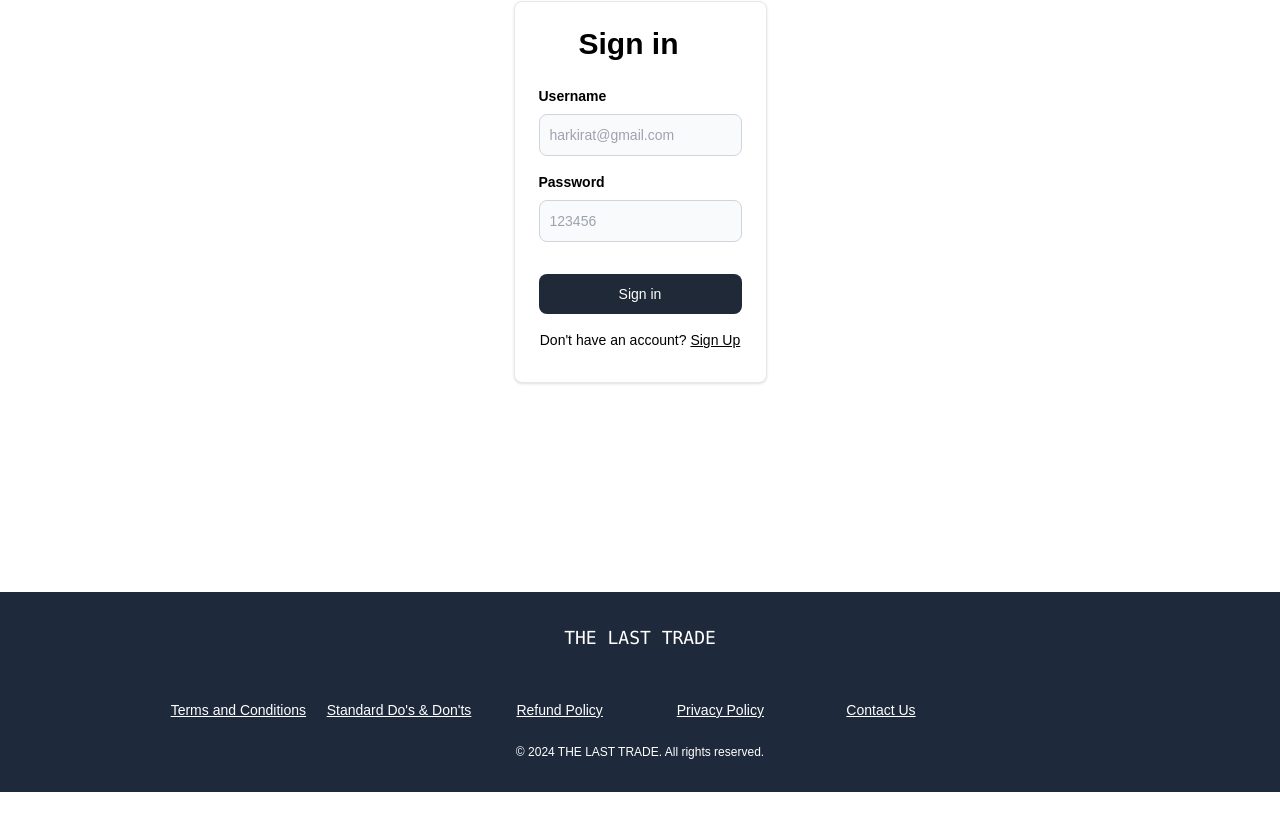
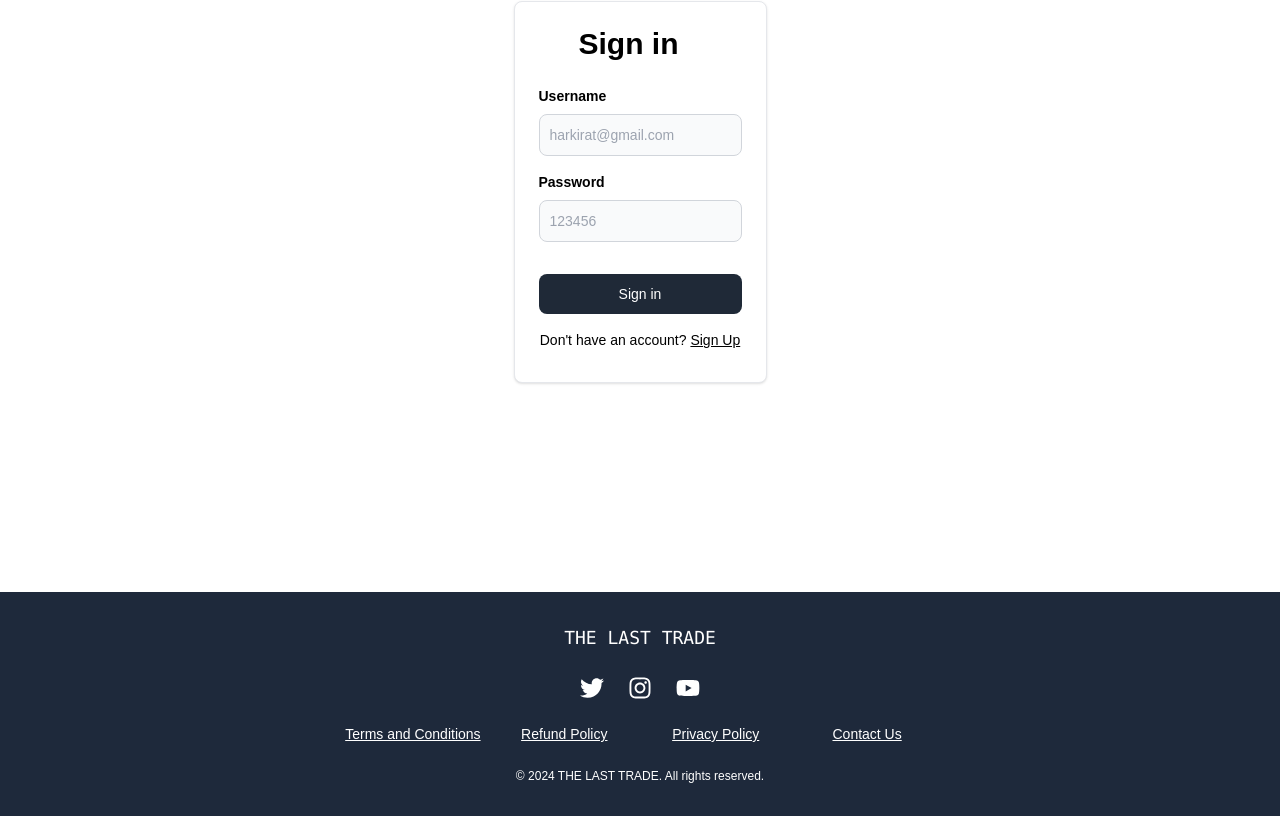
Before and after one commit to knight099/thelasttrade, a Next.js app: page /signin in a window 1280 px wide. Shown: the part 289-1105 px from the top of the page. Before the commit the page ends 1081 px from the top, so only its background shows below. Built offline with nearby package versions, Linux system fonts and the light colour scheme.

Commit message:
next implement

```diff
--- a/app/components/Footer.tsx
+++ b/app/components/Footer.tsx
@@ -1,6 +1,6 @@
 /* eslint-disable @typescript-eslint/no-unused-vars */
 "use client"
-// import { FaTwitter, FaInstagram, FaYoutube } from "react-icons/fa";
+import { FaTwitter, FaInstagram, FaYoutube } from "react-icons/fa";
 
 export function Footer() {
   return (
@@ -12,7 +12,7 @@ export function Footer() {
         {/* Social Media Links */}
         <div className="flex space-x-6">
           {/* Twitter (commented out) */}
-          {/* <a
+          <a
             href="https://www.twitter.com/thelasttrade"
             target="_blank"
             rel="noopener noreferrer"
@@ -20,7 +20,7 @@ export function Footer() {
             className="hover:text-gray-400 transition"
           >
             <FaTwitter size={24} />
-          </a> */}
+          </a>
           <a
             href="https://www.instagram.com/tthelasttrade"
             target="_blank"
@@ -28,7 +28,7 @@ export function Footer() {
             aria-label="Instagram"
             className="hover:text-gray-400 transition"
           >
-            {/* <FaInstagram size={24} /> */}
+            <FaInstagram size={24} />
           </a>
           <a
             href="https://www.youtube.com/@tthelasttrade"
@@ -37,12 +37,12 @@ export function Footer() {
             aria-label="YouTube"
             className="hover:text-gray-400 transition"
           >
-            {/* <FaYoutube size={24} /> */}
+            <FaYoutube size={24} />
           </a>
         </div>
 
         {/* Footer Links */}
-        <div className="grid grid-cols-2 md:grid-cols-6 gap-4 text-center text-sm items-center">
+        <div className="grid grid-cols-2 md:grid-cols-4 gap-4 text-center text-sm items-center">
           {/* Column 1 */}
           <div>
             <a
@@ -52,114 +52,23 @@ export function Footer() {
               Terms and Conditions
             </a>
           </div>
-          <div>
-            <a
-              href="/standard-dos-donts"
-              className="underline hover:text-gray-400"
-            >
-              Standard Do&#39;s & Don&#39;ts
-            </a>
-          </div>
+
           <div>
             <a href="/refund-policy" className="underline hover:text-gray-400">
               Refund Policy
             </a>
           </div>
-          {/* <div>
-            <a
-              href="/service-fee-refund-plan"
-              className="underline hover:text-gray-400"
-            >
-              Service Fee Refund Plan
-            </a>
-          </div> */}
           <div>
             <a href="/privacy-policy" className="underline hover:text-gray-400">
               Privacy Policy
             </a>
           </div>
 
-          {/* <div>
-            <a href="/user-consent" className="underline hover:text-gray-400">
-              User Consent
-            </a>
-          </div> */}
-          {/* Column 2 */}
-          {/* <div>
-            <a
-              href="/registered-research-analyst"
-              className="underline hover:text-gray-400"
-            >
-              Registered Research Analyst
-            </a>
-          </div> */}
-          {/* <div>
-            <a
-              href="/legal-disclaimer"
-              className="underline hover:text-gray-400"
-            >
-              Legal Disclaimer
-            </a>
-          </div>
-          <div>
-            <a href="/ad-disclaimer" className="underline hover:text-gray-400">
-              AD Disclaimer
-            </a>
-          </div>
-          <div>
-            <a
-              href="/investor-charter"
-              className="underline hover:text-gray-400"
-            >
-              Investor Charter
-            </a>
-          </div>
-          <div>
-            <a
-              href="/grievance-redressal-process"
-              className="underline hover:text-gray-400"
-            >
-              Grievance Redressal Process
-            </a>
-          </div> */}
           <div>
             <a href="/contact" className="underline hover:text-gray-400">
               Contact Us
             </a>
           </div>
-          {/* Column 3 */}
-          {/* <div>
-            <a
-              href="/packages/equity-cash-intraday"
-              className="underline hover:text-gray-400"
-            >
-              Equity Cash Intraday
-            </a>
-          </div>
-          <div>
-            <a
-              href="/packages/index-option-standard"
-              className="underline hover:text-gray-400"
-            >
-              Index Option (Standard Package)
-            </a>
-          </div>
-          <div>
-            <a
-              href="/packages/index-option-premium"
-              className="underline hover:text-gray-400"
-            >
-              Index Option (Premium)
-            </a>
-          </div>
-          <div>
-            <a
-              href="/packages/index-option-combo"
-              className="underline hover:text-gray-400"
-            >
-              Index Option (Combo Package)
-            </a>
-          </div> */}
         </div>
 
         {/* Copyright */}
--- a/app/layout.tsx
+++ b/app/layout.tsx
@@ -14,8 +14,8 @@ const geistMono = localFont({
 });
 
 export const metadata: Metadata = {
-  title: "Create Next App",
-  description: "Generated by create next app",
+  title: "The Last Trade",
+  description: "Trade like its The Last Trade",
 };
 
 export default function RootLayout({
--- a/package.json
+++ b/package.json
@@ -16,7 +16,8 @@
     "next": "14.2.9",
     "prisma": "^5.19.1",
     "react": "^18",
-    "react-dom": "^18"
+    "react-dom": "^18",
+    "react-icons": "^5.3.0"
   },
   "devDependencies": {
     "@types/node": "^20",
```
Also changed, not shown: 1 other file (tests, documents, lock files or other folders).
